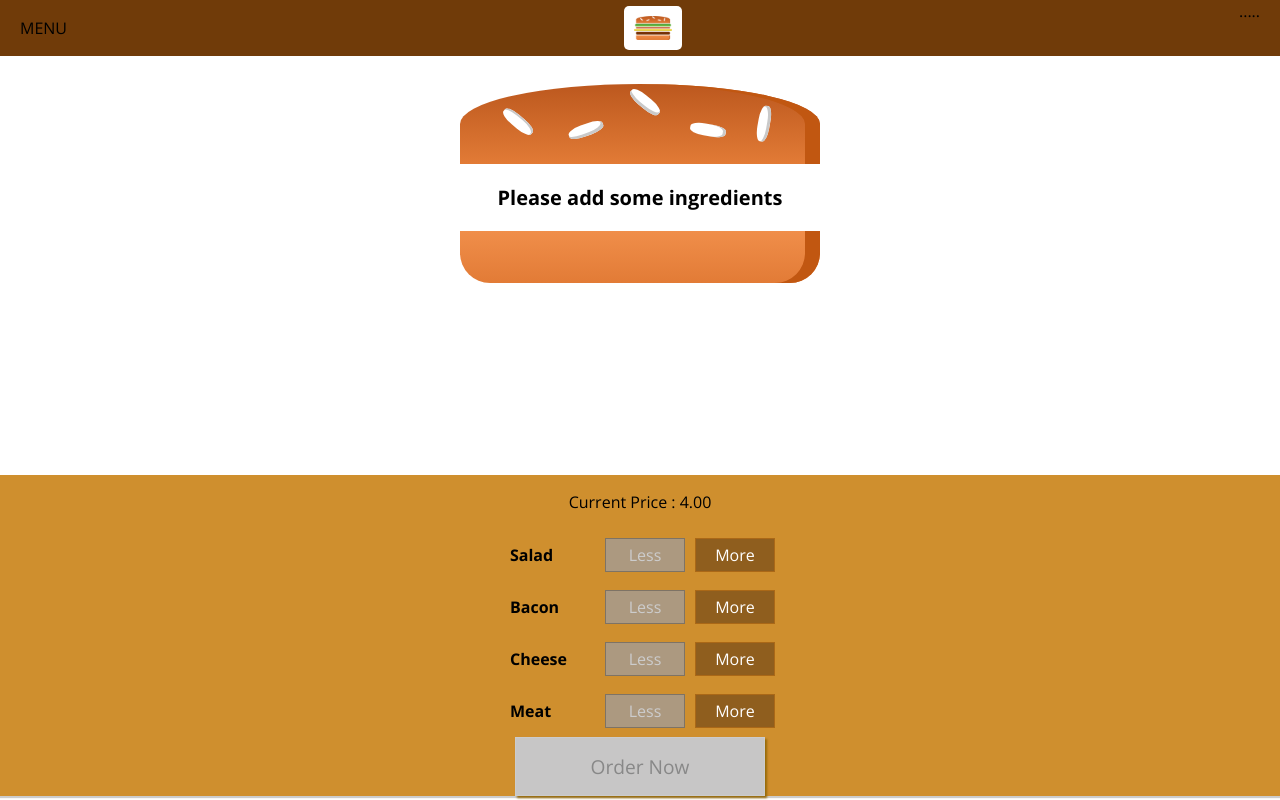
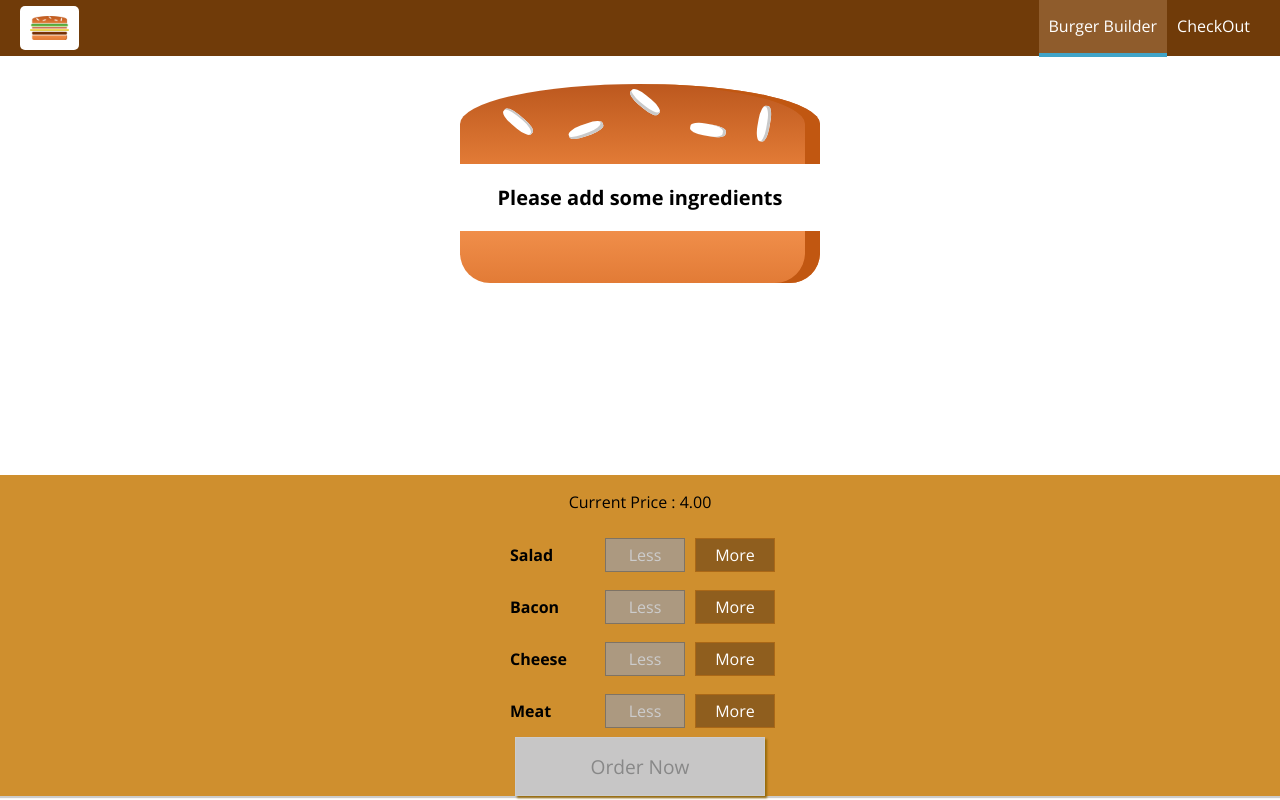
Before and after one commit to prakashbhanu372/burger-app, a React (Create React App) app: page / in a window 1280 px wide. Built offline with nearby package versions, Linux system fonts and the light colour scheme.

Commit message:
Add Navigation

```diff
--- a/src/componenets/Layout/Layout.js
+++ b/src/componenets/Layout/Layout.js
@@ -1,10 +1,33 @@
-import React from "react";
+import React, { Component } from "react";
 import Classm from "./Layout.module.css";
 import Toolbar from "../Navigation/Toolbar/Toolbar";
-const layout = props => (
-  <React.Fragment>
-    <Toolbar />
-    <main className={Classm.Container}>{props.children}</main>
-  </React.Fragment>
-);
-export default layout;
+import SideDrawer from "../Navigation/SideDrawer/SideDrawer";
+
+class Layout extends Component {
+  state = {
+    showbackdrop: false
+  };
+
+  closebackdrop = () => {
+    this.setState({ showbackdrop: false });
+  };
+  SideDrawertoggler = () => {
+    this.setState(prevState => {
+      return { showbackdrop: !prevState.showbackdrop };
+    });
+  };
+  render() {
+    return (
+      <React.Fragment>
+        <Toolbar clicking={this.SideDrawertoggler} />
+        <SideDrawer
+          open={this.state.showbackdrop}
+          closed={this.closebackdrop}
+        />
+        <main className={Classm.Container}>{this.props.children}</main>
+      </React.Fragment>
+    );
+  }
+}
+
+export default Layout;
--- a/src/componenets/Logo/Logo.module.css
+++ b/src/componenets/Logo/Logo.module.css
@@ -1,7 +1,7 @@
 .Logo {
   background-color: white;
   padding: 10px;
-  height: 80%;
+  height: 100%;
   box-sizing: border-box;
   border-radius: 5px;
 }
--- /dev/null
+++ b/src/componenets/Navigation/NavigationItems/NavigationItem/NavigationItem.js
@@ -0,0 +1,11 @@
+import React from "react";
+import styles from "./NavigationItem.module.css";
+const navigationitem = props => (
+  <li className={styles.NavigationItem}>
+    <a href={props.link} className={props.active ? styles.active : null}>
+      {props.children}
+    </a>
+  </li>
+);
+
+export default navigationitem;
--- /dev/null
+++ b/src/componenets/Navigation/NavigationItems/NavigationItem/NavigationItem.module.css
@@ -0,0 +1,46 @@
+.NavigationItem {
+  display: block;
+  width: 100%;
+  margin: 0;
+  box-sizing: border-box;
+}
+
+.NavigationItem a {
+  color: #8f5c2c;
+  text-decoration: none;
+  box-sizing: border-box;
+  display: block;
+  padding: 10px 0;
+}
+.NavigationItem a:hover,
+.NavigationItem a:active,
+.NavigationItem a.active {
+  color: blueviolet;
+}
+
+@media (min-width: 550px) {
+  .NavigationItem {
+    display: flex;
+    align-items: center;
+    width: auto;
+    margin: 0;
+    box-sizing: border-box;
+  }
+
+  .NavigationItem a {
+    border-bottom: 4px solid transparent;
+    height: 100%;
+    color: #ffffff;
+    text-decoration: none;
+    padding: 16px 10px;
+    box-sizing: border-box;
+    display: block;
+  }
+  .NavigationItem a:hover,
+  .NavigationItem a:active,
+  .NavigationItem a.active {
+    background-color: #8f5c2c;
+    border-bottom: 4px solid #40a4c8;
+    color: white;
+  }
+}
--- /dev/null
+++ b/src/componenets/Navigation/NavigationItems/NavigationItems.js
@@ -0,0 +1,12 @@
+import React from "react";
+import NavigationItem from "./NavigationItem/NavigationItem";
+import styles from "./NavigationItems.module.css";
+const navigationitems = () => (
+  <ul className={styles.Navigationitems}>
+    <NavigationItem link="/" active>
+      Burger Builder
+    </NavigationItem>
+    <NavigationItem link="/">CheckOut</NavigationItem>
+  </ul>
+);
+export default navigationitems;
--- /dev/null
+++ b/src/componenets/Navigation/NavigationItems/NavigationItems.module.css
@@ -0,0 +1,15 @@
+.Navigationitems {
+  margin: 0;
+  padding: 0;
+  display: flex;
+  flex-flow: column;
+  align-items: center;
+  height: 100%;
+  list-style: none;
+}
+
+@media (min-width: 550px) {
+  .Navigationitems {
+    flex-flow: row;
+  }
+}
--- /dev/null
+++ b/src/componenets/Navigation/SideDrawer/DrawerToggle/DrawerToggle.js
@@ -0,0 +1,11 @@
+import React from "react";
+import styles from "./DrawerToggle.module.css";
+const drawertoggle = props => (
+  <div className={styles.DrawerToggle} onClick={props.clicked}>
+    <div />
+    <div />
+    <div />
+  </div>
+);
+
+export default drawertoggle;
--- /dev/null
+++ b/src/componenets/Navigation/SideDrawer/DrawerToggle/DrawerToggle.module.css
@@ -0,0 +1,23 @@
+.DrawerToggle {
+  width: 40px;
+  height: 100%;
+  display: flex;
+  flex-flow: column;
+  justify-content: space-around;
+  align-items: center;
+  padding: 10px 0;
+  box-sizing: border-box;
+  cursor: pointer;
+}
+
+.DrawerToggle div {
+  width: 90%;
+  height: 3px;
+  background-color: white;
+}
+
+@media (min-width: 500px) {
+  .DrawerToggle {
+    display: none;
+  }
+}
--- /dev/null
+++ b/src/componenets/Navigation/SideDrawer/SideDrawer.js
@@ -0,0 +1,26 @@
+import React from "react";
+import Styles from "./SideDrawer.module.css";
+import Logo from "../../Logo/Logo";
+import NavigationItems from "../NavigationItems/NavigationItems";
+import BackDrop from "../../UI/Backdrop/Backdrop";
+const sidedrawer = props => {
+  let attactchedClass = [Styles.SideDrawer, Styles.Close];
+  if (props.open) {
+    attactchedClass = [Styles.SideDrawer, Styles.Open];
+  }
+  return (
+    <React.Fragment>
+      <BackDrop show={props.open} close={props.closed} />
+      <div className={attactchedClass.join(" ")}>
+        <div className={Styles.Logo}>
+          <Logo />
+        </div>
+        <nav>
+          <NavigationItems />
+        </nav>
+      </div>
+    </React.Fragment>
+  );
+};
+
+export default sidedrawer;
--- /dev/null
+++ b/src/componenets/Navigation/SideDrawer/SideDrawer.module.css
@@ -0,0 +1,30 @@
+.SideDrawer {
+  position: fixed;
+  top: 0;
+  left: 0;
+  width: 270px;
+  max-width: 70%;
+  z-index: 200;
+  height: 100%;
+  background: white;
+  padding: 32px 16px;
+  box-sizing: border-box;
+  transition: transform 0.3s ease-out;
+}
+
+.Open {
+  transform: translateX(0);
+}
+.Close {
+  transform: translateX(-100%);
+}
+
+@media (min-width: 550px) {
+  .SideDrawer {
+    display: none;
+  }
+}
+
+.Logo {
+  height: 11%;
+}
--- a/src/componenets/Navigation/Toolbar/Toolbar.js
+++ b/src/componenets/Navigation/Toolbar/Toolbar.js
@@ -2,12 +2,17 @@
 
 import styles from "./Toolbar.module.css";
 import Logo from "../../Logo/Logo";
-
-const toolbar = () => (
+import NavigationItems from "../NavigationItems/NavigationItems";
+import DrawerToggle from "../SideDrawer/DrawerToggle/DrawerToggle";
+const toolbar = props => (
   <header className={styles.Toolbar}>
-    <div>MENU</div>
-    <Logo />
-    <nav>.....</nav>
+    <DrawerToggle clicked={props.clicking} />
+    <div className={styles.Logo}>
+      <Logo />
+    </div>
+    <nav className={styles.DesktopOnly}>
+      <NavigationItems />
+    </nav>
   </header>
 );
 export default toolbar;
--- a/src/componenets/Navigation/Toolbar/Toolbar.module.css
+++ b/src/componenets/Navigation/Toolbar/Toolbar.module.css
@@ -15,3 +15,13 @@
 .Toolbar nav {
   height: 100%;
 }
+
+.Logo {
+  height: 80%;
+}
+
+@media (max-width: 499px) {
+  .DesktopOnly {
+    display: none;
+  }
+}
```
